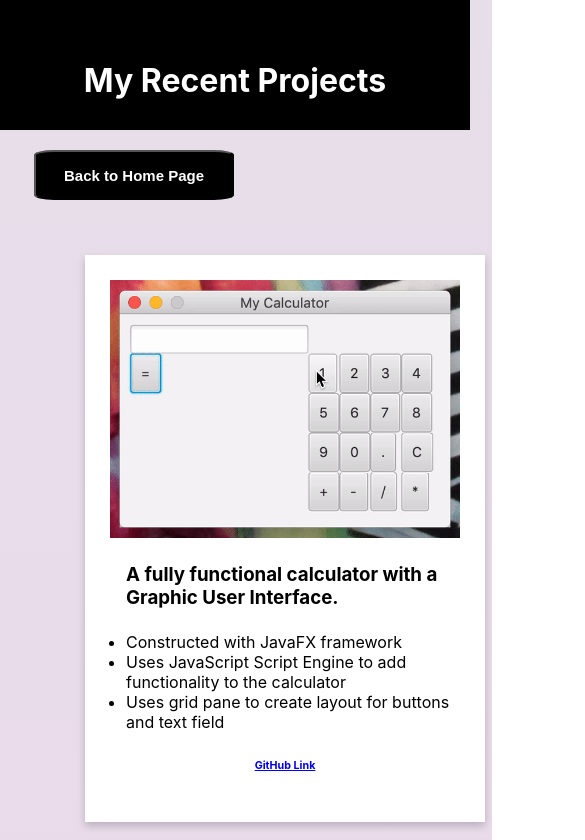
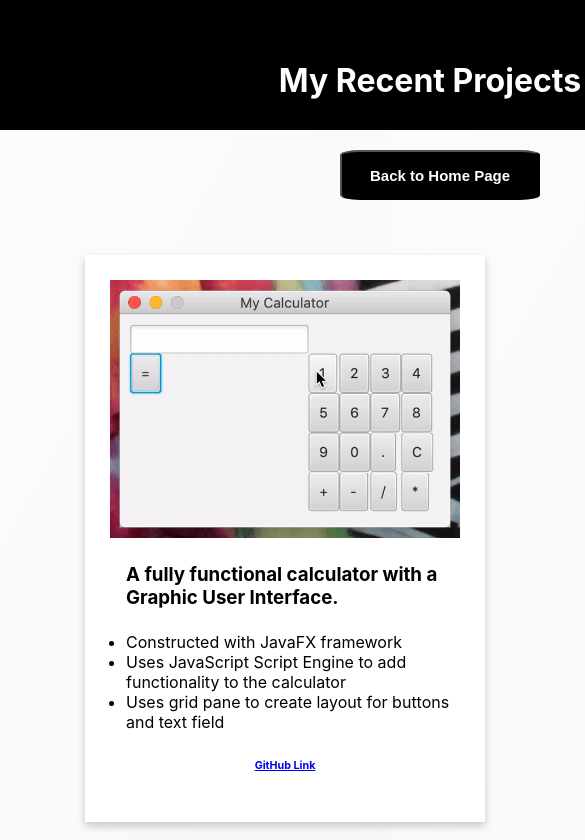
Before and after one commit to ebolten/Portfolio, a React (Create React App) app: page /projects in a window 390 px wide. Shown: the top 840 px of the page, 585 px wide, since content can reach past the window. Built offline with nearby package versions, Linux system fonts and the light colour scheme.

Commit message:
css screen fixes

```diff
--- a/src/App.css
+++ b/src/App.css
@@ -1,8 +1,8 @@
 body{
   /* maybe a color will go here... */
-  /*white and grey gradient
-  *background-image: linear-gradient(120deg, #fdfbfb 0%, #ebedee 100%); */
-  background-image: linear-gradient(to top, #fdcbf1 0%, #fdcbf1 1%, #e6dee9 100%);
+  /*white and grey gradient*/
+  background-image: linear-gradient(120deg, #fdfbfb 0%, #ebedee 100%);
+  /*background-color:goldenrod;*/
 }
 .App {
   text-align: center;
@@ -101,8 +101,21 @@ body{
   background-color:black;
   color:white;
   position:absolute;
-  right:40%;
   width:200px;
+  right:575px;
+  height:50px;
+  font-size:15px;
+  font-weight:bold;
+  border-radius:10%;
+  margin:10px center;
+}
+/* back to home button with a smaller screen */
+#recentprojectsHomeSMALL{
+  background-color:black;
+  color:white;
+  position:absolute;
+  width:200px;
+  right:-150px;
   height:50px;
   font-size:15px;
   font-weight:bold;
@@ -112,8 +125,19 @@ body{
 /* header for projects */
 #headerprojects{
   background-color:black;
+  position:relative;
   height:50px;
   width:100%;
+  color:white;
+  text-align:center;
+  padding:40px;
+}
+/* header for projects when the screen is smaller */
+#headerprojectsSMALL{
+  background-color:black;
+  position:relative;
+  height:50px;
+  width:200%;
   color:white;
   text-align:center;
   padding:40px;
@@ -121,8 +145,18 @@ body{
 /* header for overview */
 #headeroverview{
   background-color:black;
+  justify-content:flex-end;
+  width:130%;
+  height:315px;
+  color:white;
+  text-align:center;
+  padding:40px;
+}
+/* header for overview */
+#headeroverviewSMALL{
+  background-color:black;
   justify-content: flex-end;
-  width:245%;
+  width:310%;
   height:315px;
   color:white;
   text-align:center;
@@ -141,7 +175,7 @@ body{
 }
 /* div containing all the skills */
 #overviewcards{
-  width:245%;
+  width:130%;
   display:flex;
   flex-flow:row wrap;
   margin:50px;
--- a/src/Components/HeaderProjects.js
+++ b/src/Components/HeaderProjects.js
@@ -1,10 +1,27 @@
 import React from 'react'
 
 class HeaderProjects extends React.Component {
+
+    windowHeader = () => {
+        if(window.innerWidth < 1500 && window.innerWidth > 900){
+            return(
+                <div id='headerprojects'>
+                    <h1 id='projectstext'> My Recent Projects </h1>
+                </div>
+            )
+        } else{
+            return(
+                <div id='headerprojectsSMALL'>
+                    <h1 id='projectstext'> My Recent Projects </h1>
+                </div>
+            )
+        }
+    }
+
     render(){
         return(
-            <div id='headerprojects'>
-                <h1 id='projectstext'> My Recent Projects </h1>
+            <div>
+                {this.windowHeader()}
             </div>
         )
     }
--- a/src/Components/OverviewHeader.js
+++ b/src/Components/OverviewHeader.js
@@ -3,27 +3,57 @@ import profile from './profile.JPG'
 import { Link } from 'react-router-dom'
 
 class OverviewProjects extends React.Component {
-    render(){
+
+    windowHeader = () => {
+        if(window.innerWidth < 1500 && window.innerWidth > 900){
             return(
                 <div id='headeroverview'>
                     <img style={{width:'300px',float:'left',margin:'40px',display:'flex'}} src={profile}/>
 
                     <div style={{width:'1000px',margin:'center',dispay:'flex'}}>
-
+                        <br/>
                         <h3>
                             Emily Bolten is a full-stack web developer with a background in creating web applications
                             and software. Some of her strongest abilities include writing algorithms and solving
                             technical programming problems. She has a passion for computer programming and enjoys
                             learning and working with a variety of programming languages as well as learning new ones.
+                            <br/><br/><br/>
+                            <Link to='/'>
+                                <button  id='recentprojectsHome'> Back to Home Page </button>
+                            </Link>
                         </h3>
+                    </div>
+                </div>
+            )
+        } else{
+            return(
+                <div id='headeroverviewSMALL'>
+                    <img style={{width:'300px',float:'left',margin:'40px',display:'flex'}} src={profile}/>
 
-                    <br/><br/><br/><br/><br/><br/>
+                    <div style={{width:'800px',margin:'center',dispay:'flex'}}>
+                        <br/>
+                        <h3>
+                            Emily Bolten is a full-stack web developer with a background in creating web applications
+                            and software. Some of her strongest abilities include writing algorithms and solving
+                            technical programming problems. She has a passion for computer programming and enjoys
+                            learning and working with a variety of programming languages as well as learning new ones.
+                            <br/><br/>
+                            <Link to='/'>
+                                <button  id='recentprojectsHome'> Back to Home Page </button>
+                            </Link>
+                        </h3>
+                    </div>
+                </div>
+            )
+        }
+    }
 
-                    <Link to='/'>
-                        <button style={{right:'25%'}} id='recentprojectsHome'> Back to Home Page </button>
-                    </Link>
+    render(){
+        return(
+            <div>
 
-                </div>
+                {console.log(window.innerWidth)}
+                {this.windowHeader()}
 
             </div>
         )
--- a/src/Components/ProjectContainer.js
+++ b/src/Components/ProjectContainer.js
@@ -4,14 +4,29 @@ import HeaderProjects from './HeaderProjects.js'
 import { Link } from 'react-router-dom'
 
 class ProjectContainer extends React.Component {
+
+    windowBtn = () => {
+        if(window.innerWidth < 1500 && window.innerWidth > 900){
+            return(
+                <Link to='/'>
+                    <button id='recentprojectsHome'> Back to Home Page </button>
+                </Link>
+            )
+        }else{
+            return(
+                <Link to='/'>
+                    <button id='recentprojectsHomeSMALL'> Back to Home Page </button>
+                </Link>
+            )
+        }
+    }
+
     render(){
         return(
             <div>
                 <HeaderProjects/>
                 <br/>
-                <Link to='/'>
-                    <button id='recentprojectsHome'> Back to Home Page </button>
-                </Link>
+                {this.windowBtn()}
                 <br/>
                 <ProjectsPage/>
             </div>
```
Lines whose indentation alone changed are shown as unchanged.
